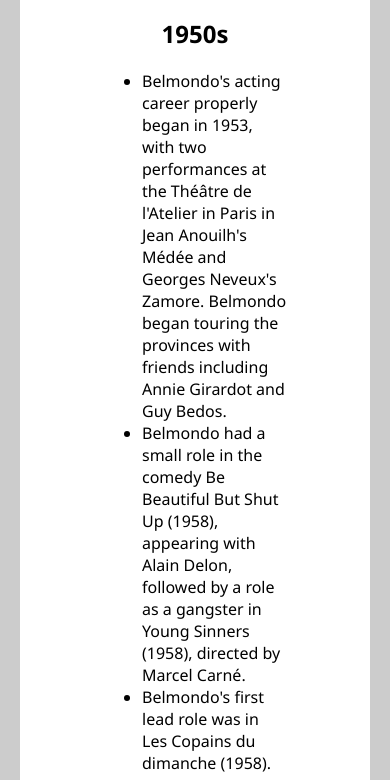
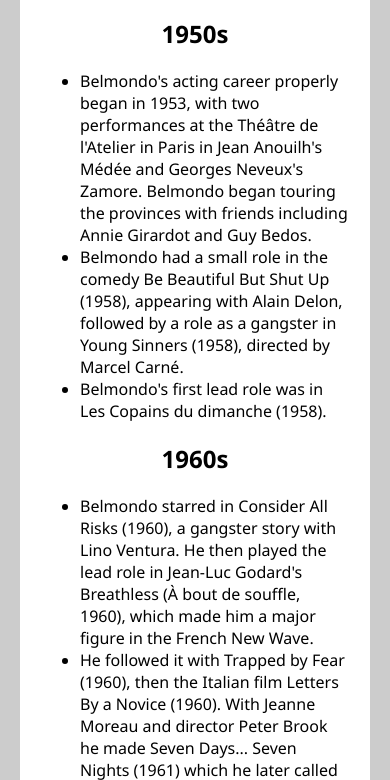
Before and after one commit to AndersDeath/fcc-tribute-page, a plain HTML site: page index.html in a window 390 px wide. Shown: the part 522-1302 px from the top of the page. Drawn offline with Linux system fonts and the light colour scheme.

Commit message:
minor fix

```diff
--- a/index.html
+++ b/index.html
@@ -31,6 +31,7 @@
         }
 
         #img-div img {
+            margin: 0 auto;
             max-width: 100%;
             display: block;
         }
@@ -55,6 +56,12 @@
             font-size: 28px;
             color: #000;
             display: inline-block;
+        }
+
+        @media (max-width: 1024px) {
+            #tribute-info {
+                width: 100%;
+            }
         }
     </style>
 </head>
```
